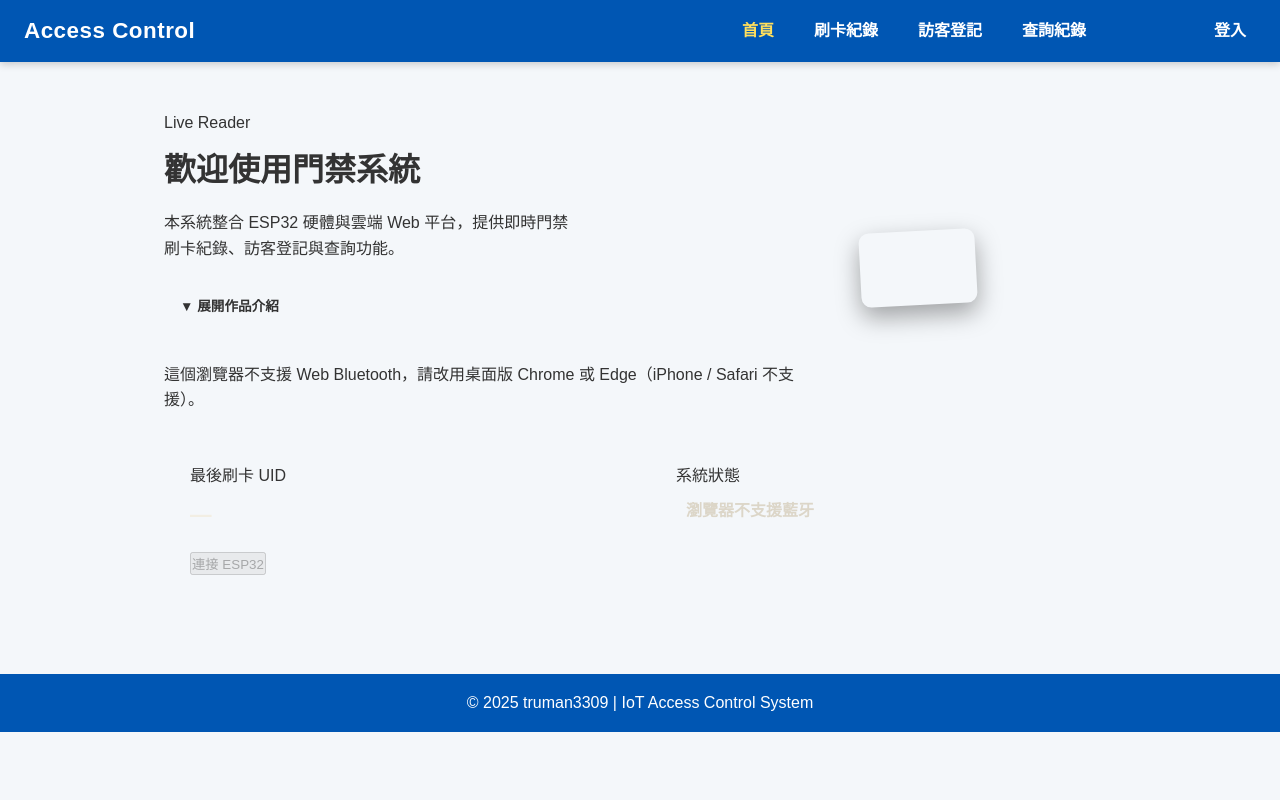
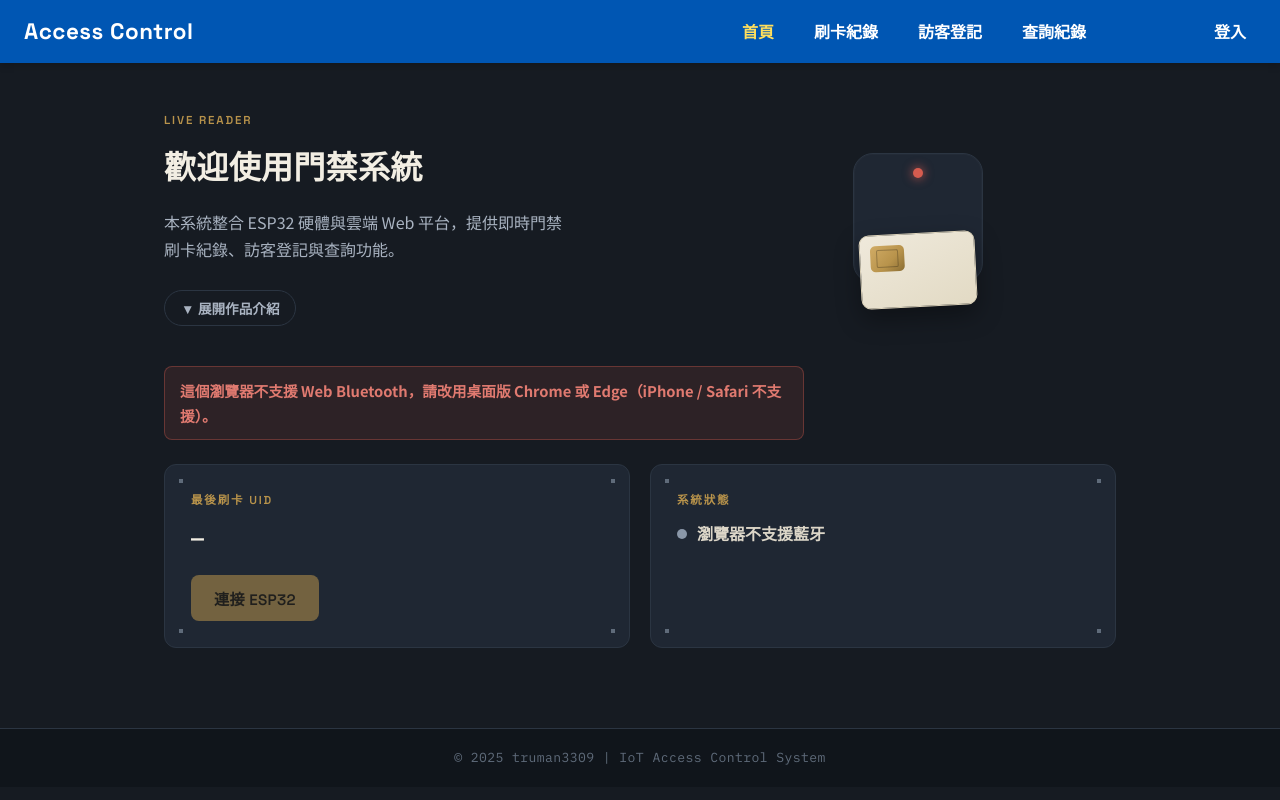
Before and after one commit to truman3309/Access-control-web, a Vue app: page /#/ in a window 1280 px wide. Built offline with nearby package versions, Linux system fonts and the light colour scheme; the HTML template or start-up script is replaced by a standard one.

Commit message:
Update global.css

```diff
--- a/src/assets/global.css
+++ b/src/assets/global.css
@@ -1,24 +1,89 @@
-/* === 全域設定 === */
+/* ============================================================
+   門禁系統設計語彙 — 刷卡機面板／識別證
+   ============================================================ */
+
+@import url('https://fonts.googleapis.com/css2?family=Space+Grotesk:wght@500;600;700&family=IBM+Plex+Mono:wght@400;500;600&family=Noto+Sans+TC:wght@400;500;700&display=swap');
+
+:root {
+  /* 面板（控制台本體） */
+  --ink: #161b22;
+  --ink-2: #10151b;
+  --panel: #1f2733;
+  --panel-edge: #2b3542;
+  --panel-hi: #29323f;
+
+  /* 識別證（實體卡片材質） */
+  --card: #efe9db;
+  --card-edge: #ddd3ba;
+  --card-ink: #2a2620;
+  --card-ink-soft: #6b6353;
+
+  /* 黃銅晶片 / 強調 */
+  --brass: #b8934b;
+  --brass-hi: #d1ac66;
+
+  /* 狀態燈 */
+  --go: #2f9e6e;
+  --go-soft: #1e4636;
+  --go-glow: rgba(47, 158, 110, 0.55);
+  --stop: #d65c4f;
+  --stop-soft: #4a2521;
+  --stop-glow: rgba(214, 92, 79, 0.5);
+  --wait: #8a97a8;
+
+  /* 中性文字 */
+  --mist: #a9b3c1;
+  --mist-2: #5f6b7a;
+
+  --radius: 12px;
+  --font-display: 'Space Grotesk', 'Noto Sans TC', sans-serif;
+  --font-body: 'Noto Sans TC', 'PingFang TC', 'Microsoft JhengHei', sans-serif;
+  --font-mono: 'IBM Plex Mono', 'Noto Sans TC', monospace;
+}
+
 * {
   box-sizing: border-box;
   margin: 0;
   padding: 0;
 }
 
-body {
-  font-family: "Noto Sans TC", Arial, sans-serif;
-  background-color: #f4f7fa;
-  color: #333;
-  line-height: 1.6;
+html {
+  color-scheme: dark;
 }
 
-/* === 頁尾 === */
+body {
+  font-family: var(--font-body);
+  background: var(--ink);
+  color: var(--mist);
+  line-height: 1.7;
+  min-height: 100vh;
+}
+
+h1, h2, h3 {
+  font-family: var(--font-display);
+  color: #f2eee3;
+  letter-spacing: 0.01em;
+}
+
+a {
+  color: inherit;
+}
+
+button {
+  font-family: var(--font-display);
+}
+
+/* === 頁尾（控制台底座） === */
 footer {
   text-align: center;
-  background-color: #0056b3;
-  color: white;
-  padding: 16px;
-  margin-top: 40px;
+  background-color: var(--ink-2);
+  color: var(--mist-2);
+  padding: 18px;
+  margin-top: 48px;
+  font-size: 0.82rem;
+  font-family: var(--font-mono);
+  letter-spacing: 0.03em;
+  border-top: 1px solid var(--panel-edge);
 }
 
 /* === 淡入動畫 === */
@@ -30,3 +95,211 @@ footer {
 .fade-in {
   animation: fadeIn 0.6s ease;
 }
+
+/* ============================================================
+   簽名元件：面板（四角螺絲孔的硬體面板）
+   ============================================================ */
+.panel {
+  position: relative;
+  background:
+    radial-gradient(circle 2.5px at 16px 16px, var(--mist-2) 97%, transparent 100%),
+    radial-gradient(circle 2.5px at calc(100% - 16px) 16px, var(--mist-2) 97%, transparent 100%),
+    radial-gradient(circle 2.5px at 16px calc(100% - 16px), var(--mist-2) 97%, transparent 100%),
+    radial-gradient(circle 2.5px at calc(100% - 16px) calc(100% - 16px), var(--mist-2) 97%, transparent 100%),
+    var(--panel);
+  border: 1px solid var(--panel-edge);
+  border-radius: var(--radius);
+}
+
+/* === LED 指示燈 === */
+.led {
+  width: 10px;
+  height: 10px;
+  border-radius: 50%;
+  background: var(--wait);
+  flex-shrink: 0;
+  transition: background-color 0.3s ease, box-shadow 0.3s ease;
+}
+.led.go {
+  background: var(--go);
+  box-shadow: 0 0 9px 2px var(--go-glow);
+  animation: ledPulse 2.2s ease-in-out infinite;
+}
+.led.stop {
+  background: var(--stop);
+  box-shadow: 0 0 9px 2px var(--stop-glow);
+}
+@keyframes ledPulse {
+  0%, 100% { opacity: 1; }
+  50% { opacity: 0.5; }
+}
+@media (prefers-reduced-motion: reduce) {
+  .led.go { animation: none; }
+  .fade-in { animation: none; }
+}
+
+/* === 標籤字（銘牌小標） === */
+.eyebrow {
+  font-family: var(--font-display);
+  text-transform: uppercase;
+  letter-spacing: 0.16em;
+  font-size: 0.72rem;
+  font-weight: 600;
+  color: var(--brass);
+}
+
+/* === 按鈕 === */
+.btn {
+  font-weight: 600;
+  letter-spacing: 0.02em;
+  border-radius: 8px;
+  padding: 11px 22px;
+  border: 1px solid transparent;
+  cursor: pointer;
+  transition: background-color 0.2s ease, border-color 0.2s ease, transform 0.15s ease, opacity 0.2s ease;
+  font-size: 0.95rem;
+}
+.btn:disabled { opacity: 0.55; cursor: not-allowed; transform: none; }
+
+.btn-primary {
+  background: var(--brass);
+  color: #211a0c;
+}
+.btn-primary:hover:not(:disabled) {
+  background: var(--brass-hi);
+  transform: translateY(-1px);
+}
+
+.btn-ghost {
+  background: transparent;
+  border-color: var(--panel-edge);
+  color: var(--mist);
+}
+.btn-ghost:hover:not(:disabled) {
+  border-color: var(--brass);
+  color: var(--brass-hi);
+}
+
+.btn-danger {
+  background: var(--stop);
+  color: #fff;
+}
+.btn-danger:hover:not(:disabled) {
+  background: #c14c40;
+}
+
+/* === 表單欄位（用於卡片材質背景上） === */
+.field {
+  margin-bottom: 18px;
+  text-align: left;
+}
+.field label {
+  display: block;
+  font-family: var(--font-display);
+  font-size: 0.82rem;
+  font-weight: 600;
+  letter-spacing: 0.03em;
+  color: var(--card-ink-soft);
+  margin-bottom: 7px;
+}
+.field input {
+  width: 100%;
+  padding: 11px 13px;
+  border: 1px solid var(--card-edge);
+  border-radius: 7px;
+  font-size: 1rem;
+  font-family: var(--font-body);
+  background: #fbfaf5;
+  color: var(--card-ink);
+  transition: border-color 0.2s ease, box-shadow 0.2s ease;
+}
+.field input:focus {
+  outline: none;
+  border-color: var(--brass);
+  box-shadow: 0 0 0 3px rgba(184, 147, 75, 0.18);
+}
+.field input::placeholder { color: #a39a83; }
+
+/* 深色面板上的欄位標籤要換成淺色，維持可讀對比 */
+.panel .field label { color: var(--mist); }
+
+/* === 狀態訊息 === */
+.notice {
+  margin-top: 16px;
+  padding: 11px 15px;
+  border-radius: 8px;
+  font-weight: 600;
+  font-size: 0.92rem;
+}
+.notice.ok {
+  background: rgba(47, 158, 110, 0.12);
+  color: #2f9e6e;
+  border: 1px solid rgba(47, 158, 110, 0.35);
+}
+.notice.err {
+  background: rgba(214, 92, 79, 0.12);
+  color: #e07a70;
+  border: 1px solid rgba(214, 92, 79, 0.35);
+}
+
+/* === 日誌表格 === */
+.log-table {
+  width: 100%;
+  border-collapse: collapse;
+  font-family: var(--font-mono);
+  font-size: 0.9rem;
+}
+.log-table th {
+  text-align: left;
+  font-family: var(--font-display);
+  font-size: 0.74rem;
+  text-transform: uppercase;
+  letter-spacing: 0.1em;
+  color: var(--mist-2);
+  padding: 0 16px 10px;
+  font-weight: 600;
+  border-bottom: 1px solid var(--panel-edge);
+}
+.log-table td {
+  padding: 12px 16px;
+  border-bottom: 1px solid var(--panel-edge);
+  color: var(--mist);
+}
+.log-table tr.row-pass td:first-child { border-left: 2px solid var(--go); }
+.log-table tr.row-deny td:first-child { border-left: 2px solid var(--stop); }
+
+.tag {
+  display: inline-block;
+  padding: 2px 11px;
+  border-radius: 20px;
+  font-size: 0.78rem;
+  font-weight: 600;
+  font-family: var(--font-mono);
+}
+.tag.pass { background: var(--go-soft); color: #6bd6ac; }
+.tag.deny { background: var(--stop-soft); color: #f0a89f; }
+
+/* === 卡片式容器（識別證材質，用於獨立頁面／個人識別證） === */
+.card-surface {
+  background: var(--card);
+  color: var(--card-ink);
+  border-radius: 16px;
+  border: 1px solid var(--card-edge);
+}
+
+/* 卡片右上角的黃銅晶片圖案，呼應實體感應卡 */
+.chip {
+  width: 34px;
+  height: 26px;
+  border-radius: 5px;
+  background: linear-gradient(135deg, var(--brass-hi), var(--brass) 60%, #8a6d33);
+  position: relative;
+  flex-shrink: 0;
+}
+.chip::before {
+  content: '';
+  position: absolute;
+  inset: 4px 6px;
+  border: 1px solid rgba(0, 0, 0, 0.25);
+  border-radius: 2px;
+}
```
